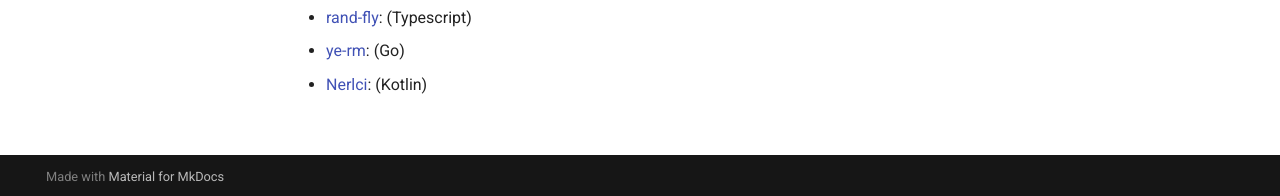
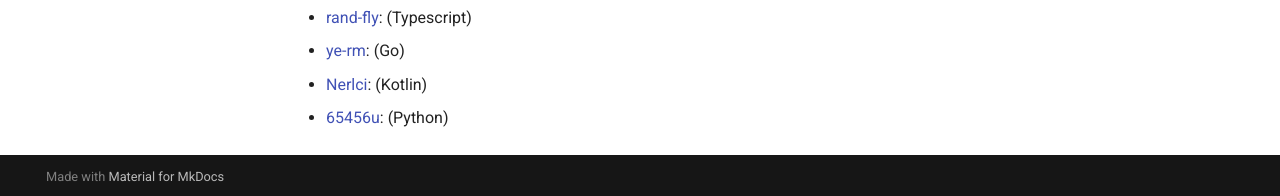
Before and after one commit to brupst/awesome-bupt-scs, an MkDocs documentation site: the page built from projects/Program-Practice.md, in a window 1280 px wide and 1042 px high. Shown: the part 843-1039 px from the top of the window. Built offline with MkDocs 1.6.1 and Material for MkDocs 9.7.7, drawn with Linux system fonts in a browser that asks for light colours; comment, search, counter and statistics services are not loaded.

Commit message:
Update Program-Practice.md

```diff
--- a/projects/Program-Practice.md
+++ b/projects/Program-Practice.md
@@ -24,3 +24,4 @@
 * [rand-fly](https://github.com/rand-fly/bupt_work_collection/tree/main/ChattyCat): (Typescript)
 * [ye-rm](https://github.com/ye-rm/MyDSL): (Go)
 * [Nerlci](https://github.com/Nerlci/dialogik): (Kotlin)
+* [65456u](https://github.com/65456u/scholar-archive/tree/main/projects/ChatFlow): (Python)
```
